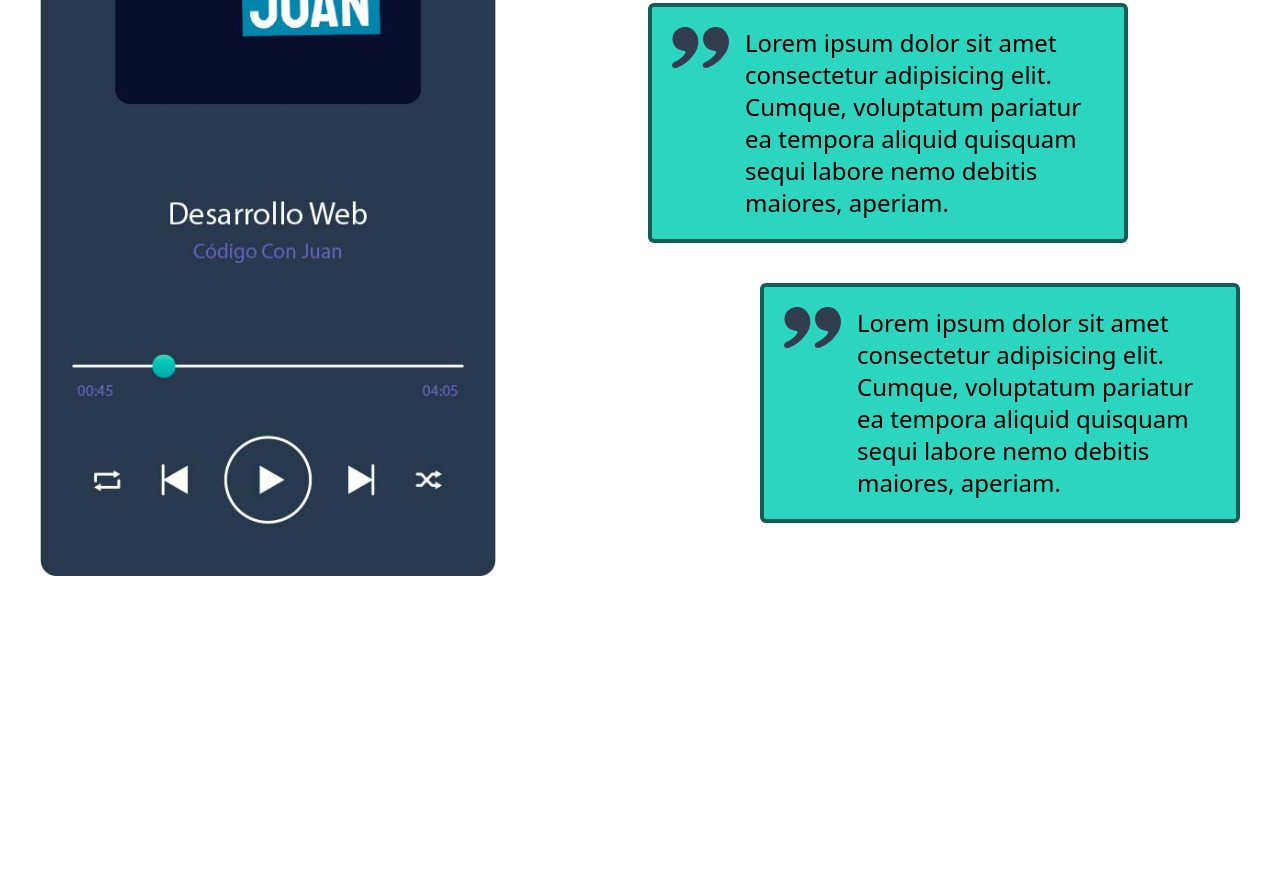
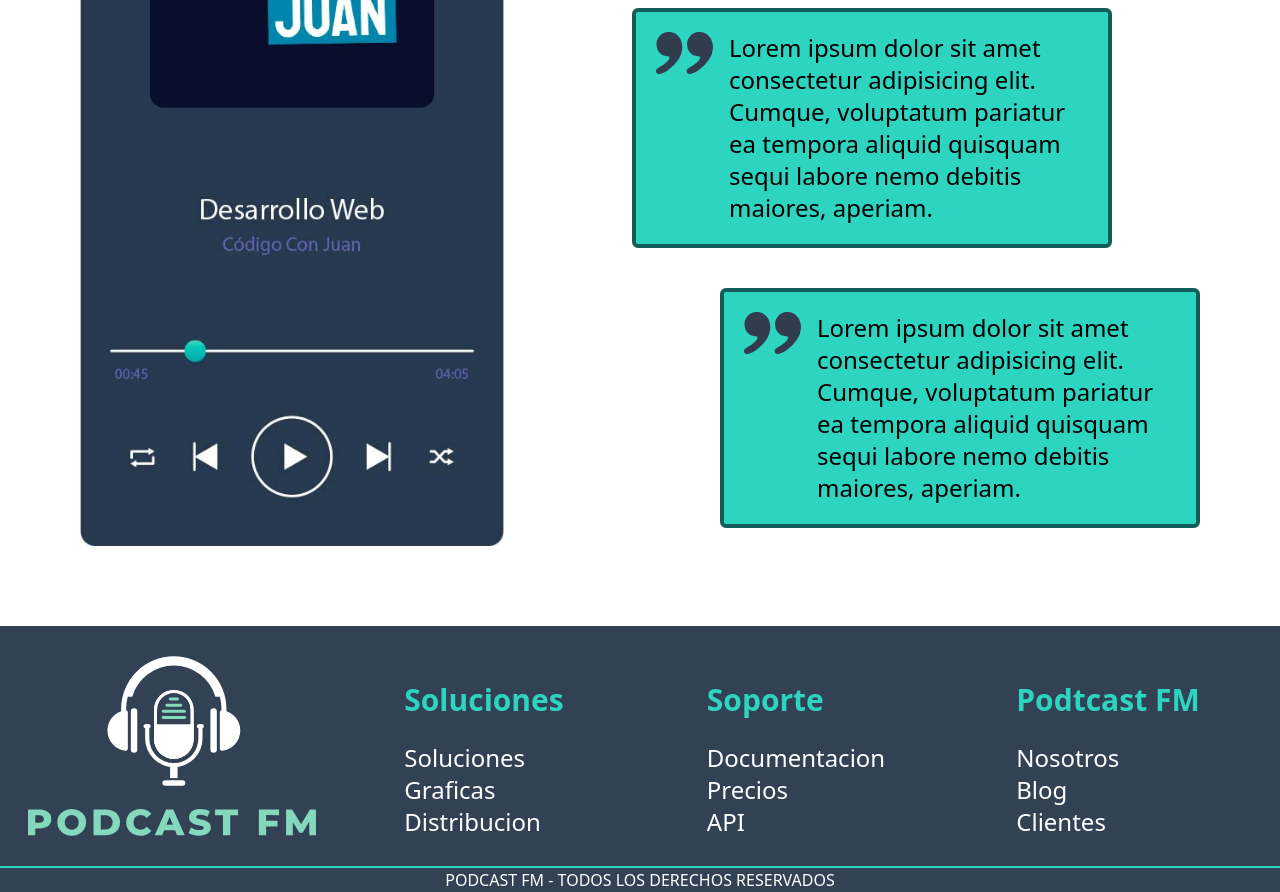
Before and after one commit to MariaDelgado05/PostCastFM, a website: page index.html in a window 1280 px wide. Shown: the part 4703-5595 px from the top of the page. Before the commit the page ends 5399 px from the top, so only its background shows below. Drawn offline with nearby package versions, Linux system fonts and the light colour scheme; files that its build step writes are made by us from their sources.

Commit message:
Fourth Version

```diff
--- a/index.html
+++ b/index.html
@@ -200,20 +200,20 @@
 
     <section>
       <div
-        class="grid grid-cols-5 gap-10 items-center container mx-auto p-10 mb-20"
+        class="grid grid-rows-1 pb-10 md:grid-cols-5 md:grid-rows-1 gap-10 md:items-center container mx-auto md:p-20"
       >
-        <figure class="col-span-2">
-          <img src="img/app.jpg" alt="imagen app" />
+        <figure class="col-span-2 md:row-start-1">
+          <img class="w-fit ml-14 md:ml-0" src="img/app.jpg" alt="imagen app" />
         </figure>
-        <div class="flex flex-col gap-10 col-span-3">
+        <div class="row-start-1 p-10 md:p-0 flex flex-col gap-10 col-span-3">
           <h2
-            class="text-4xl text-gray-800 font-bold bg-gradient-to-t from-teal-400 via-transparent to-transparent w-fit"
+            class="text-3xl md:text-4xl text-gray-800 font-bold bg-gradient-to-t from-teal-400 via-transparent to-transparent w-fit"
           >
             Testimoniales
           </h2>
           <div class="flex">
             <div
-              class="flex border-4 rounded-md border-teal-800 bg-teal-400 row-span-1 min-h-52 w-[30rem] p-5 gap-4"
+              class="flex border-4 rounded-md border-teal-800 bg-teal-400 row-span-1 min-h-52 w-[15rem] md:w-[30rem] p-5 gap-4"
             >
               <div>
                 <img
@@ -232,7 +232,7 @@
 
           <div class="flex justify-center">
             <div
-              class="flex border-4 rounded-md border-teal-800 bg-teal-400 row-span-2 min-h-52 w-[30rem] p-5 gap-4"
+              class="flex border-4 rounded-md border-teal-800 bg-teal-400 row-span-2 min-h-52 w-[15rem] md:w-[30rem] p-5 gap-4"
             >
               <div>
                 <img class="h-fit w-[18rem]" src="./img/comilla.svg" alt="" />
@@ -247,7 +247,7 @@
 
           <div class="flex justify-end">
             <div
-              class="flex border-4 rounded-md border-teal-800 bg-teal-400 row-span-3 min-h-52 w-[30rem] p-5 gap-4"
+              class="flex border-4 rounded-md border-teal-800 bg-teal-400 row-span-3 min-h-52 w-[15rem] md:w-[30rem] p-5 gap-4"
             >
               <div>
                 <img
@@ -267,8 +267,8 @@
       </div>
     </section>
 
-    <!--<footer>
-      <div class="bg-slate-700 grid grid-cols-4 justify-items-center p-4">
+    <footer>
+      <div class="bg-slate-700 grid grid-rows-4 md:grid-cols-4 md:grid-rows-1 justify-items-center p-4">
         <div>
           <img class="h-52 w-[18rem]" src="./img/logo.svg" alt="imagen logo" />
         </div>
@@ -287,8 +287,8 @@
             <a href="#">Precios</a>
             <a href="#">API</a>
           </nav>
-        </div> -->
-    <!-- <div class="mt-10 text-2xl text-white">
+        </div>
+    <div class="mt-10 text-2xl text-white">
           <h3 class="text-3xl text-teal-400 font-bold mb-6">Podtcast FM</h3>
           <nav class="flex flex-col text-1xl">
             <a href="#">Nosotros</a>
@@ -304,6 +304,6 @@
           PODCAST FM - TODOS LOS DERECHOS RESERVADOS
         </p>
       </div>
-    </footer> -->
+    </footer>
   </body>
 </html>
```
